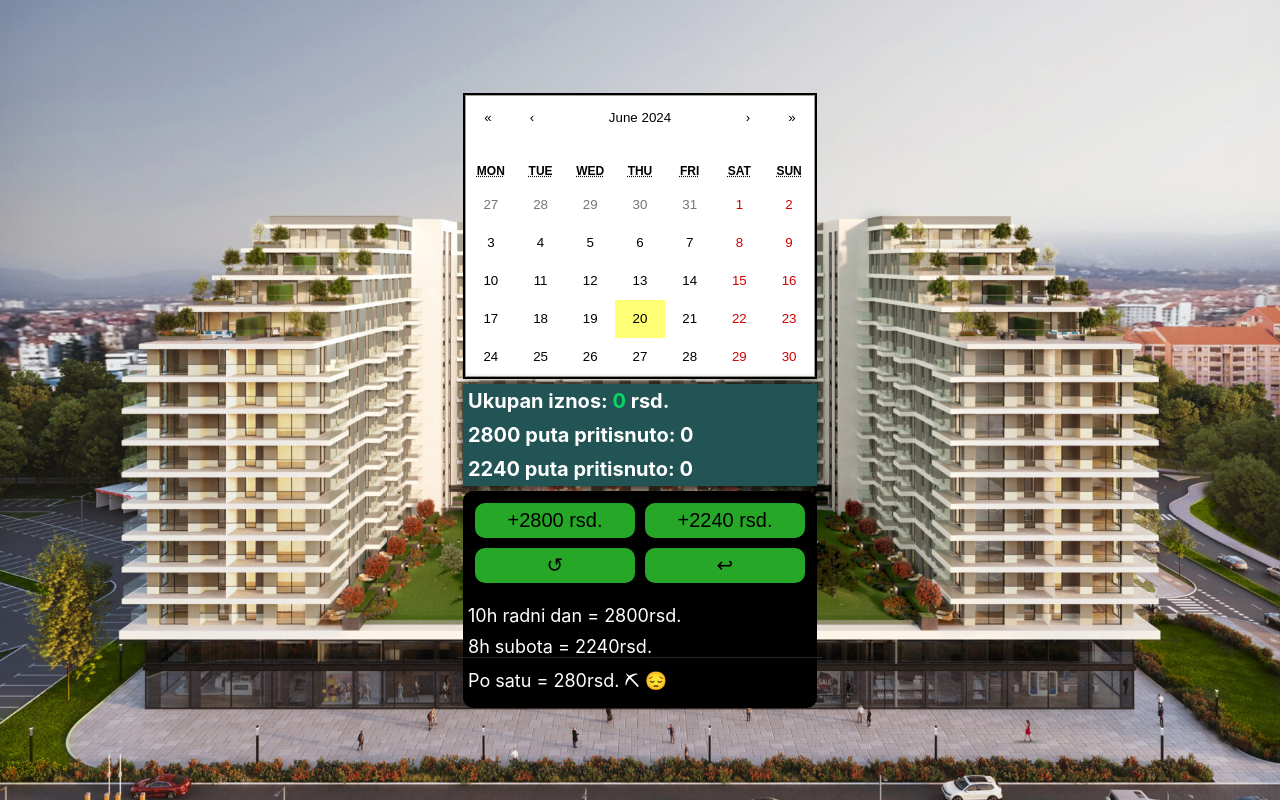
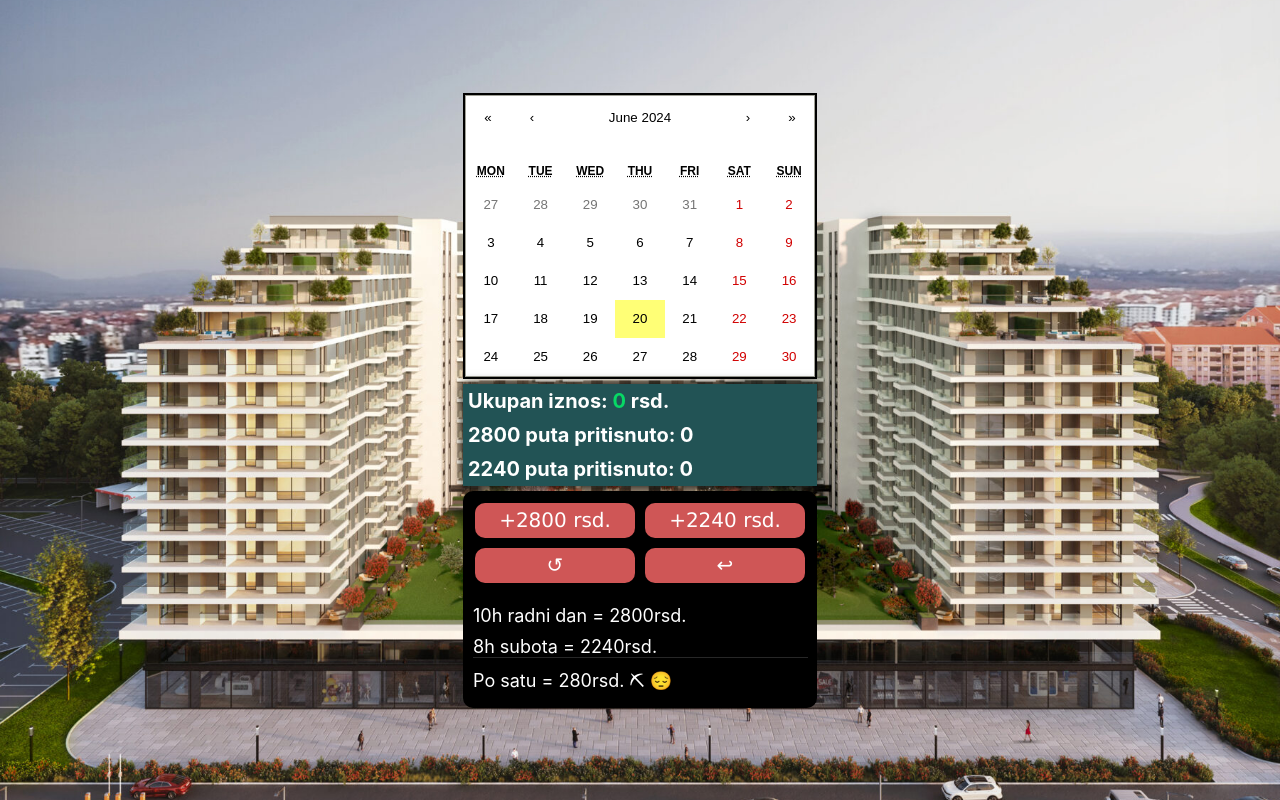
Before and after one commit to Nortagg/work-key-paycheck, a React (Create React App) app: page /paycheck in a window 1280 px wide. Built offline with nearby package versions, Linux system fonts and the light colour scheme.

Commit message:
paycheck styles adjusted

```diff
--- a/src/paycheck/paycheck.styles.scss
+++ b/src/paycheck/paycheck.styles.scss
@@ -56,12 +56,12 @@
     border-radius: 10px;
     height: 35px;
     font-size: 20px;
-    background-color: rgb(39, 167, 39);
+    color: rgb(255, 255, 255);
+    font-family: Verdana, Geneva, Tahoma, sans-serif;
+    background-color: rgb(207, 86, 86);
     border: 0px;
     box-shadow: 0px 0px 0px rgb(0, 250, 75);
     transition: 0.1s;
-    &:hover {
-    }
     &:active {
       border: 2px red solid;
     }
@@ -71,34 +71,29 @@
   display: flex;
   flex-direction: column;
   width: 100%;
-  background-color: black;
-  justify-content: center;
-  align-items: center;
+  background-color: rgb(0, 0, 0);
+  justify-content: flex-start;
+  align-items: flex-start;
   color: white;
   font-size: 18px;
   border-radius: 0 0 10px 10px;
 
   .radni-dan {
-    text-align: start;
     margin-top: 10px;
     margin-bottom: 5px;
-    width: 100%;
     padding-left: 10px;
   }
 
   .subota {
-    text-align: start;
     margin-top: 5px;
     margin-bottom: 5px;
-    width: 100%;
-    padding-left: 10px;
+    margin-left: 10px;
+    width: 335px;
     border-bottom: 1px rgba(128, 128, 128, 0.3) solid;
   }
   .ukupna-satnica {
-    text-align: start;
     margin-top: 5px;
     margin-bottom: 10px;
-    width: 100%;
     padding-left: 10px;
   }
 }
```
